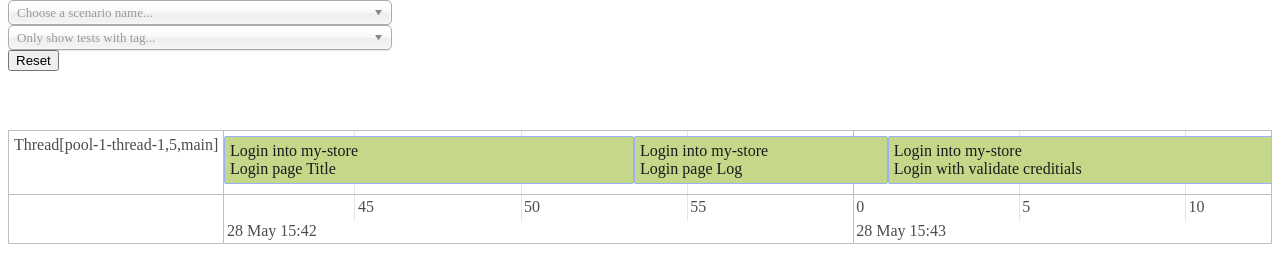
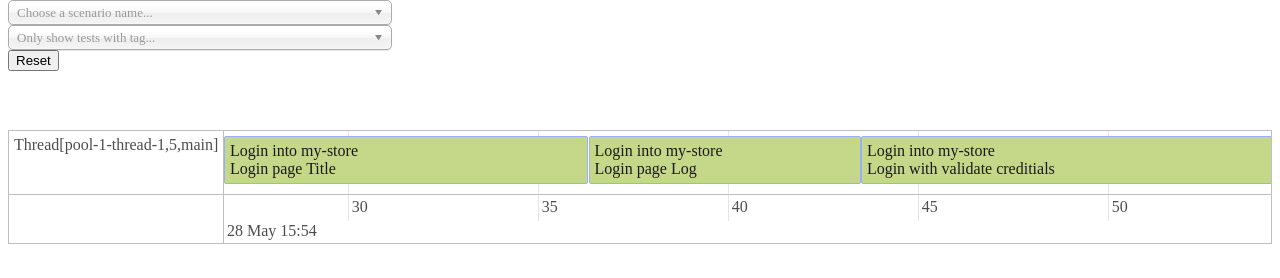
Before and after one commit to rockysoft66/BDDCucumberProject, a plain HTML site: page test-output-thread/index.html in a window 1280 px wide. Drawn offline with Linux system fonts and the light colour scheme.

Commit message:
New changes

```diff
--- a/test-output-thread/report.js
+++ b/test-output-thread/report.js
@@ -1,42 +1,42 @@
 $(document).ready(function() {
 CucumberHTML.timelineItems.pushArray([
   {
-    "id": "0fd69bde-27e0-45da-a84c-3db9e2a26f34",
+    "id": "31e724db-5b2f-41ae-8505-303d02e44140",
     "feature": "Login into my-store",
-    "scenario": "Login page Title",
-    "start": 1622216561057,
-    "group": 15,
+    "scenario": "Login with validate creditials",
+    "start": 1622217283479,
+    "group": 13,
     "content": "",
     "tags": "",
-    "end": 1622216573375,
+    "end": 1622217294324,
     "className": "passed"
   },
   {
-    "id": "0d003c6b-8d31-4177-8a4d-2f1c53d4d7df",
+    "id": "75536e8e-1b7a-46fc-808c-5ffb97dbaae4",
     "feature": "Login into my-store",
-    "scenario": "Login page Log",
-    "start": 1622216573403,
-    "group": 15,
+    "scenario": "Login page Title",
+    "start": 1622217266719,
+    "group": 13,
     "content": "",
     "tags": "",
-    "end": 1622216581034,
+    "end": 1622217276288,
     "className": "passed"
   },
   {
-    "id": "8841568b-4cfa-4e32-a9bf-793e6df6822e",
+    "id": "a56c99e8-74da-4005-8365-42d3b5256c59",
     "feature": "Login into my-store",
-    "scenario": "Login with validate creditials",
-    "start": 1622216581042,
-    "group": 15,
+    "scenario": "Login page Log",
+    "start": 1622217276312,
+    "group": 13,
     "content": "",
     "tags": "",
-    "end": 1622216592638,
+    "end": 1622217283476,
     "className": "passed"
   }
 ]);
 CucumberHTML.timelineGroups.pushArray([
   {
-    "id": 15,
+    "id": 13,
     "content": "Thread[pool-1-thread-1,5,main]"
   }
 ]);
```
Also changed, not shown: test-output/SparkReport/Index.html (+12 -12 lines), 9 other files.
